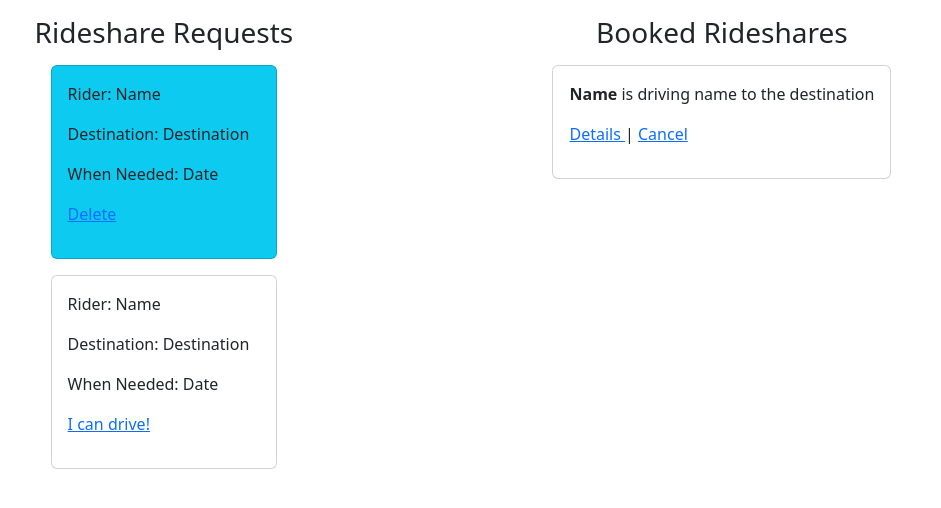
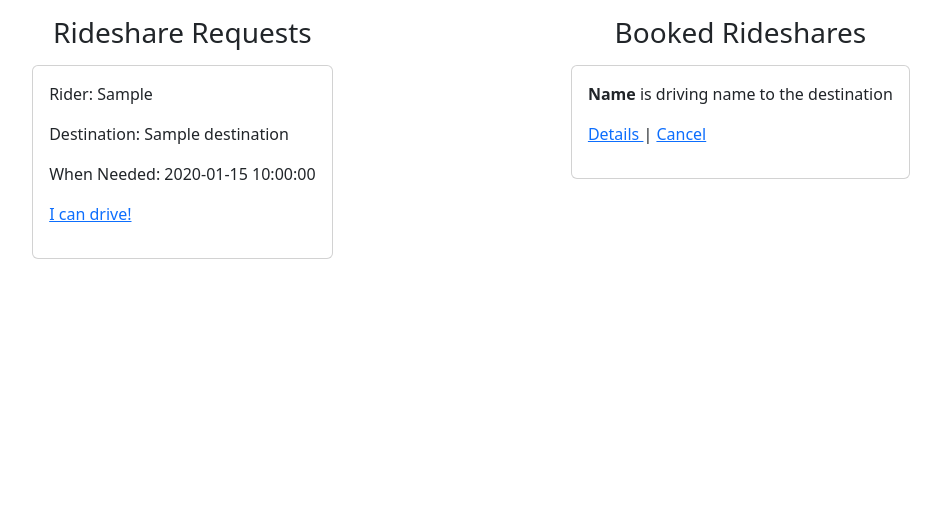
Before and after one commit to Brando129/ohana_rideshares, a Python web app: template flask_app/templates/homepage.html in a window 1280 px wide. Shown: the part 74-582 px from the top of the page, without its empty margins (169-1110 px from the left). Run offline with Jinja, Linux system fonts and the light colour scheme; the template is opened without the code that fills it: most values are stand-ins (such as "Sample title", 1, 10 or a date in 2020).

Commit message:
Created a jinja for loop on homepage.html

```diff
--- a/flask_app/templates/homepage.html
+++ b/flask_app/templates/homepage.html
@@ -25,18 +25,18 @@
             <div>
                 <h3 class="text-center">Rideshare Requests</h3>
                 <div class="card-rows">
-                    <div class="card bg-info m-3 p-3">
-                        <p>Rider: Name</p>
-                        <p>Destination: Destination</p>
-                        <p>When Needed: Date</p>
-                        <p><a href="/rides/delete/">Delete</a></p>
+                    {% for request in requests | reverse %}
+                    <div class="card m-3 p-3">
+                        <p>Rider: {{request.rider.first_name}}</p>
+                        <p>Destination: {{request.destination}}</p>
+                        <p>When Needed: {{request.date}}</p>
+                        {% if session['user_id'] == request.rider.id %}
+                        <p><a href="/rides/delete/{{request.id}}">Delete</a></p>
+                        {% else %}
+                        <p><a href="/rides/assign/">I can drive!</a></p>
+                        {% endif %}
                     </div>
-                    <div class="card m-3 p-3">
-                        <p>Rider: Name</p>
-                        <p>Destination: Destination</p>
-                        <p>When Needed: Date</p>
-                        <p><a href="/rides/assign/">I can drive!</a></p>
-                    </div>
+                    {% endfor %}
                 </div>
             </div>
             <div>
```
